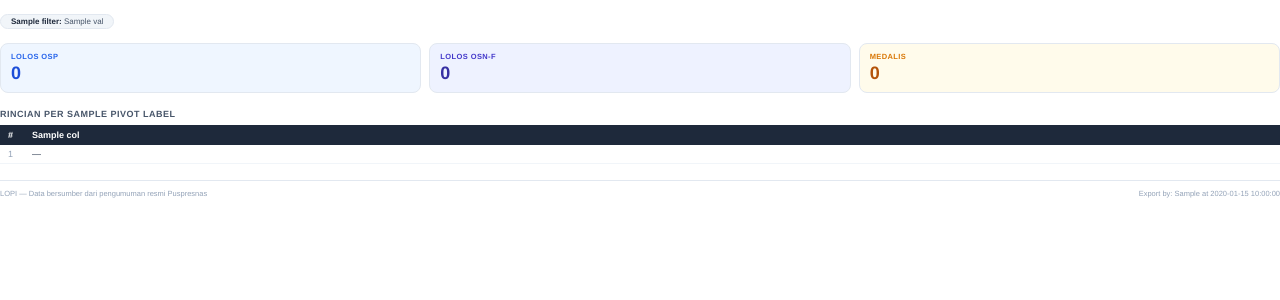
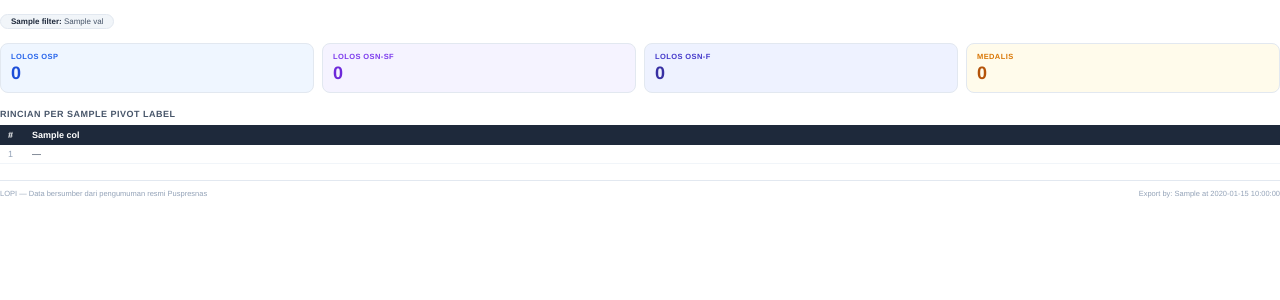
Before and after one commit to mashadinoor/osn_lopi_dahsboard, a Flask app: template app/templates/export_pdf.html in a window 1280 px wide. Shown: the part 52-352 px from the top of the page. Run offline with Flask 3, Linux system fonts and the light colour scheme; the template is opened without the code that fills it: most values are stand-ins (such as "Sample title", 1, 10 or a date in 2020).

Commit message:
fix: Update form file pdf

```diff
--- a/app/templates/export_pdf.html
+++ b/app/templates/export_pdf.html
@@ -277,12 +277,10 @@
         <div class="card-label">Lolos OSP</div>
         <div class="card-value">{{ "{:,}".format(summary.total_lolos_osnp or 0).replace(',', '.') }}</div>
       </div>
-      {% if has_osnsf %}
       <div class="card card-osnsf">
         <div class="card-label">Lolos OSN-SF</div>
         <div class="card-value">{{ "{:,}".format(summary.total_lolos_osnsf or 0).replace(',', '.') }}</div>
       </div>
-      {% endif %}
       <div class="card card-osnf">
         <div class="card-label">Lolos OSN-F</div>
         <div class="card-value">{{ "{:,}".format(summary.total_lolos_osnf or 0).replace(',', '.') }}</div>
@@ -296,14 +294,14 @@
     <!-- Pivot table -->
     <div class="section-title">Rincian per {{ pivot_label }}</div>
 
-    {% set NUM = ['lolos_osnp','lolos_osnsf','lolos_osnf','jadi_medalis'] %} {% set COL_LABELS = { 'provinsi': 'Provinsi', 'kab_kota': 'Kab/Kota', 'sekolah': 'Sekolah', 'npsn': 'NPSN', 'lolos_osk': 'Lolos OSK', 'lolos_osnp': 'Lolos OSP', 'lolos_osnsf': 'Lolos OSN-SF', 'lolos_osnf': 'Lolos OSN-F',
-    'jadi_medalis':'Medalis', } %}
+    {% set NUM = ['lolos_osnp','lolos_osnsf','lolos_osnf','jadi_medalis'] %} {% set COL_LABELS = { 'provinsi': 'Provinsi', 'kategori': 'Kategori', 'kab_kota': 'Kab/Kota', 'sekolah': 'Sekolah', 'npsn': 'NPSN', 'lolos_osk': 'Lolos OSK', 'lolos_osnp': 'Lolos OSP', 'lolos_osnsf': 'Lolos OSN-SF',
+    'lolos_osnf': 'Lolos OSN-F', 'jadi_medalis':'Medalis', } %}
 
     <table>
       <thead>
         <tr>
           <th style="width: 24px">#</th>
-          {% for col in columns %} {% if col != 'lolos_osnsf' or has_osnsf %}
+          {% for col in columns %} {% if col not in ['provinsi', 'kategori'] %}
           <th class="{{ 'num' if col in NUM else '' }}">{{ COL_LABELS.get(col, col) }}</th>
           {% endif %} {% endfor %}
         </tr>
@@ -312,7 +310,7 @@
         {% for row in rows %}
         <tr>
           <td style="color: #94a3b8">{{ loop.index }}</td>
-          {% for col in columns %} {% if col != 'lolos_osnsf' or has_osnsf %} {% if col in NUM %} {% set v = row[col] %}
+          {% for col in columns %} {% if col not in ['provinsi', 'kategori'] %} {% if col in NUM %} {% set v = row[col] %}
           <td class="num {{ 'zero' if not v }}">{{ "{:,}".format(v | int).replace(',', '.') if v else '—' }}</td>
           {% else %}
           <td>{{ row[col] or '—' }}</td>
```
